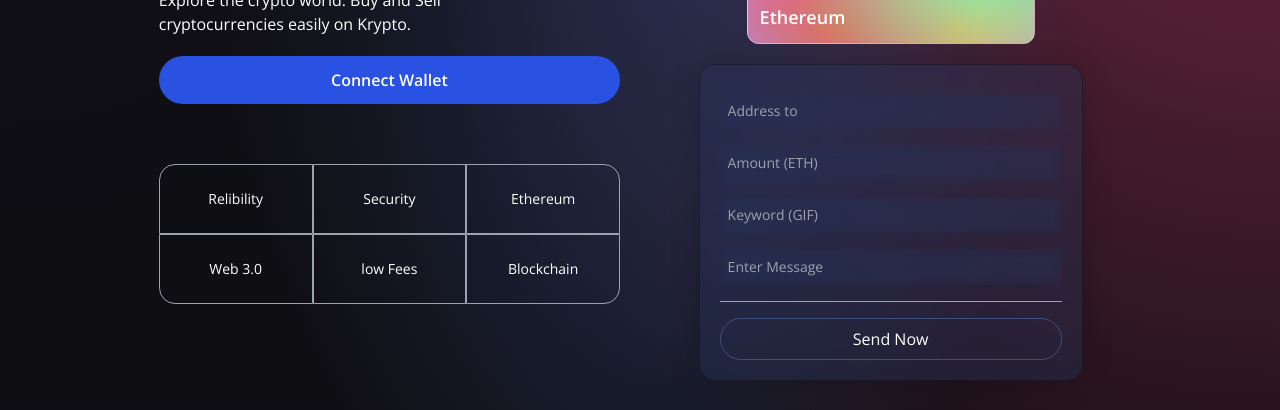
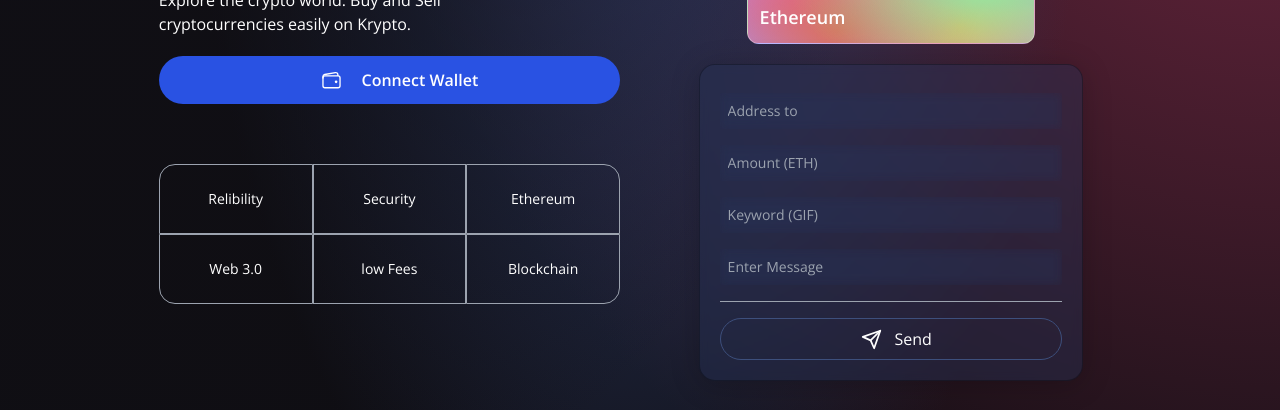
Before and after one commit to kuicpet/web3.0_project, a React (Vite) app in the folder client/: page / in a window 1280 px wide. Shown: the part 288-698 px from the top of the page. Built offline with nearby package versions, Linux system fonts and the light colour scheme; no server answers.

Commit message:
ft--icons added

```diff
--- a/client/src/components/Welcome.jsx
+++ b/client/src/components/Welcome.jsx
@@ -3,6 +3,8 @@ import React, { useState, useContext } from 'react'
 import { SiEthereum } from 'react-icons/si'
 import { BsInfoCircle } from 'react-icons/bs'
 import { TransactionContext } from '../context/TransactionContext'
+import { IoWalletOutline } from 'react-icons/io5'
+import { FiSend } from 'react-icons/fi'
 
 import { Loader } from './'
 import { shortenAddress } from '../utils/shortenAddress'
@@ -28,7 +30,7 @@ const Welcome = () => {
     formData,
     sendTransaction,
     handleChange,
-    isLoading
+    isLoading,
   } = useContext(TransactionContext)
 
   const handleSubmit = (e) => {
@@ -55,6 +57,7 @@ const Welcome = () => {
               onClick={connectWallet}
               className='flex flex-row justify-center items-center my-5 bg-[#2952e3] p-3 rounded-full cursor-pointer hover:bg-[#2546bd] text-white font-semibold text-base'
             >
+              <IoWalletOutline className='mx-5' fontSize={21} />
               Connect Wallet
             </button>
           )}
@@ -78,7 +81,9 @@ const Welcome = () => {
                 <BsInfoCircle fontSize={17} color='#fff' />
               </div>
               <div>
-                <p className='text-white font-light text-sm'>{shortenAddress(currentAccount || "")}</p>
+                <p className='text-white font-light text-sm'>
+                  {shortenAddress(currentAccount || '')}
+                </p>
                 <p className='text-white font-semibold text-lg mt-1'>
                   Ethereum
                 </p>
@@ -118,9 +123,10 @@ const Welcome = () => {
               <button
                 type='button'
                 onClick={handleSubmit}
-                className='text-white w-full mt-2 border-[1px] p-2 border-[#3d4f7c] rounded-full cursor-pointer'
+                className='text-white w-full mt-2 border-[1px] p-2 border-[#3d4f7c] rounded-full cursor-pointer flex items-center justify-center'
               >
-                Send Now
+                <FiSend fontSize={21} className='mx-3' />
+                Send
               </button>
             )}
           </div>
--- /dev/null
+++ b/package.json
@@ -0,0 +1,5 @@
+{
+  "dependencies": {
+    "react-icons": "^4.3.1"
+  }
+}
```
Also changed, not shown: 1 other file (tests, documents, lock files or other folders).
